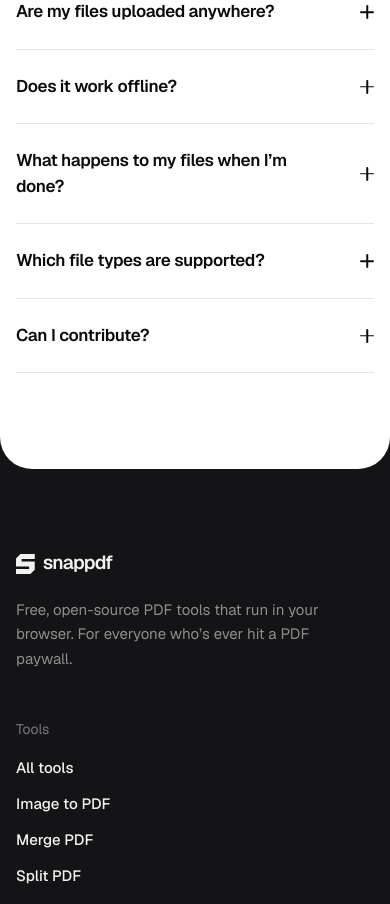
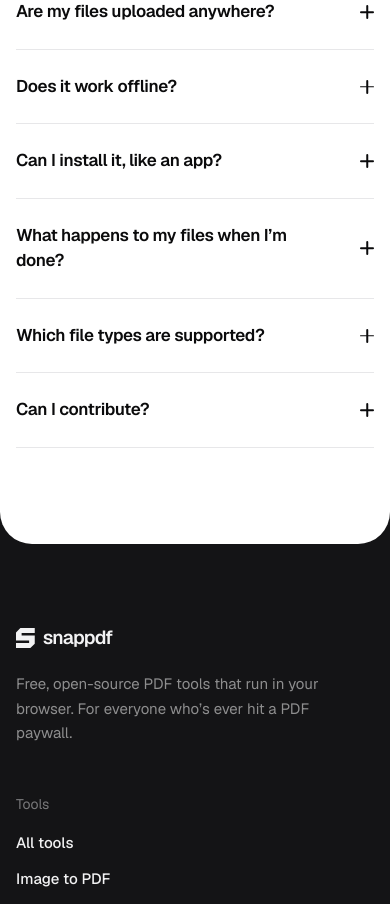
Before and after one commit to AbrahamAlgorithm/snappdf, a React (Vite) app: page / in a window 390 px wide. Shown: the part 4180-5084 px from the top of the page. Built offline with nearby package versions, Linux system fonts and the light colour scheme.

Commit message:
docs: add an install FAQ entry for Android and iPhone

```diff
--- a/src/pages/Landing.tsx
+++ b/src/pages/Landing.tsx
@@ -251,6 +251,10 @@ const FAQS: { q: string; a: ReactNode }[] = [
     a: 'Yes. After your first visit snappdf keeps itself on your device, so it opens and works with no internet. Try it: turn on airplane mode and keep going. You can also add it to your home screen or install it from your browser, like an app.',
   },
   {
+    q: 'Can I install it, like an app?',
+    a: 'Yes. On Android, open the ⋮ menu in Chrome and tap Install app (or Add to Home screen). On iPhone, tap the Share button in Safari, then Add to Home Screen. Either way you get a real icon that opens full-screen and keeps working offline.',
+  },
+  {
     q: 'What happens to my files when I’m done?',
     a: 'They stay in your browser tab while you work, even if you switch between tools. Refresh or close the tab and they’re gone, so download your result before you leave.',
   },
```
